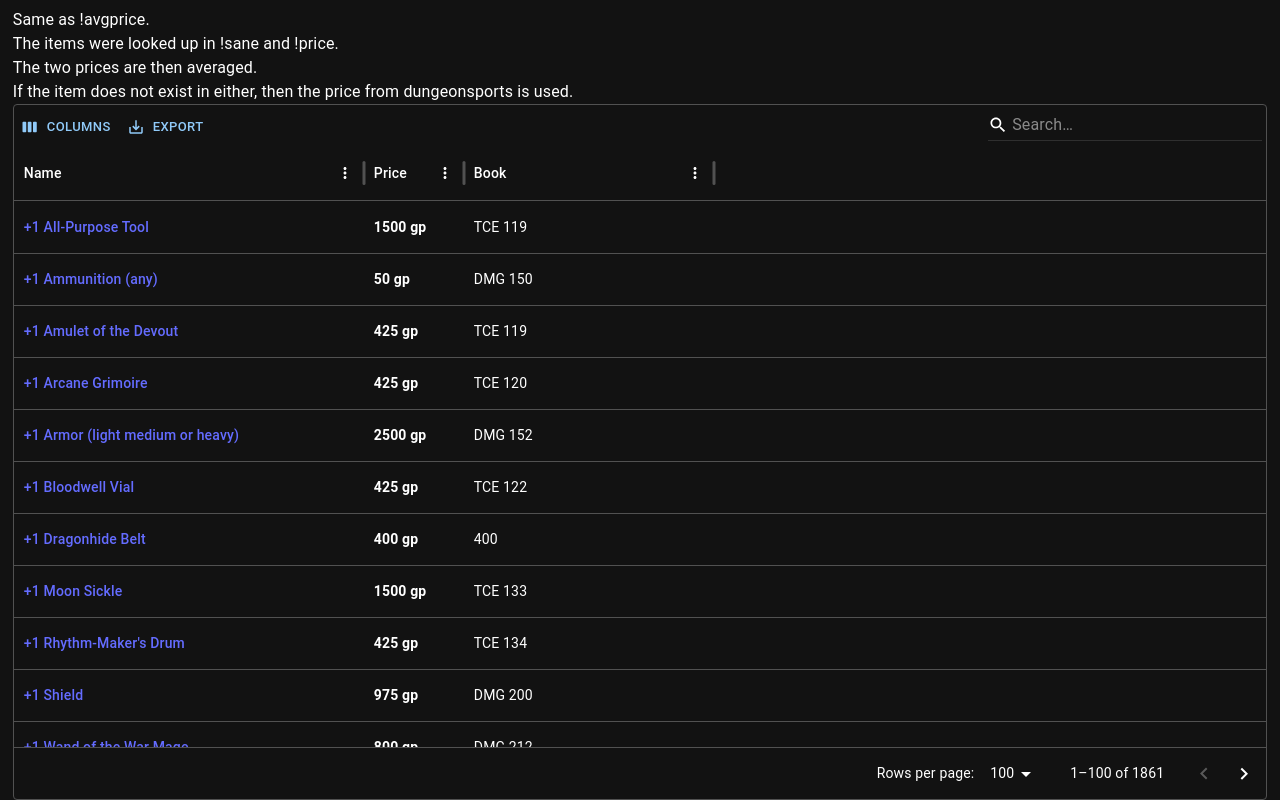
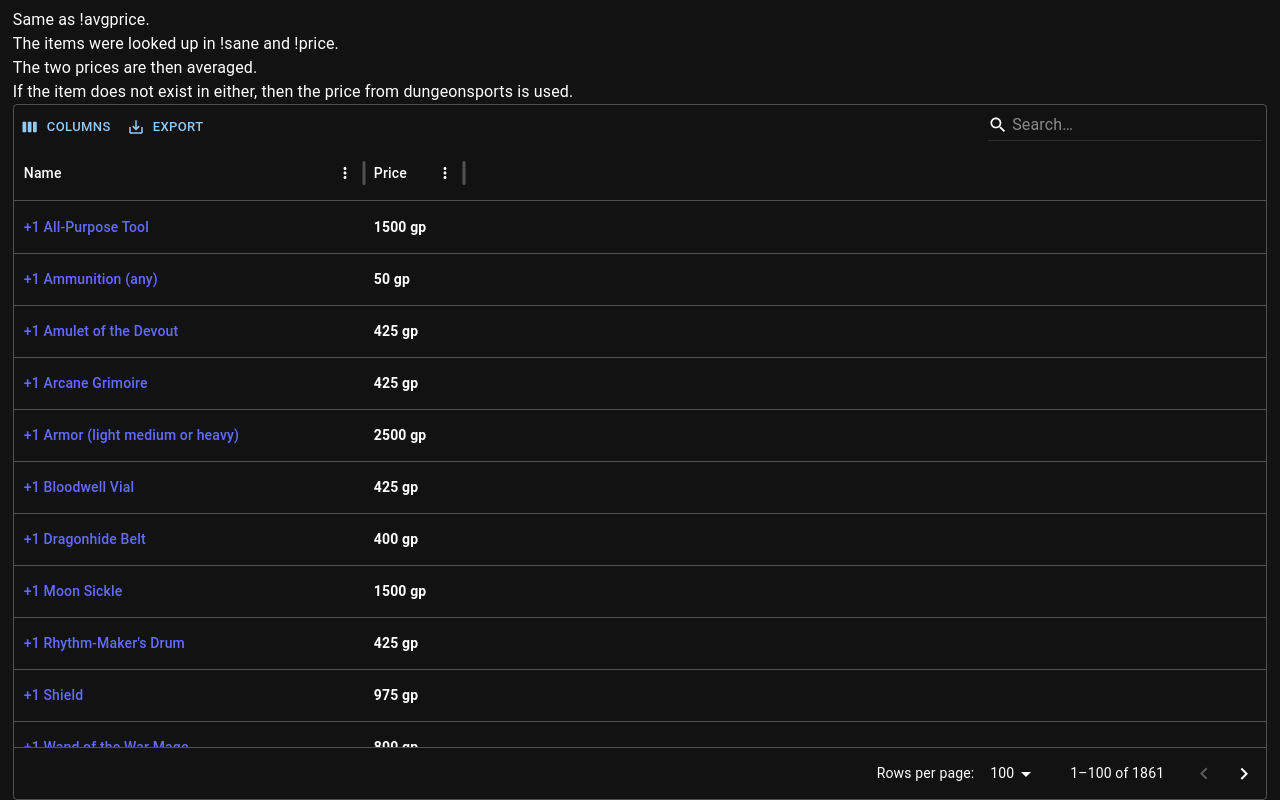
Before and after one commit to edlost113/avgprice, a React (Vite) app in the folder avgprice/: page / in a window 1280 px wide. Built offline with nearby package versions, Linux system fonts and the light colour scheme.

Commit message:
better mobile?

```diff
--- a/avgprice/src/App.tsx
+++ b/avgprice/src/App.tsx
@@ -2,16 +2,28 @@
 import { data } from './data'
 import Box from '@mui/material/Box';
 import { Grid } from './components/Grid'
+import { Mobile } from './components/Mobile'
 import { ThemeProvider, createTheme } from '@mui/material/styles';
 import CssBaseline from '@mui/material/CssBaseline';
+import React, { useEffect, useState } from 'react';
 
 const darkTheme = createTheme({
   palette: {
     mode: 'dark',
   },
 });
+const App = () => {
+  const [isMobile, setIsMobile] = useState(false);
 
-const App = () => {
+  useEffect(() => {
+    const mediaQuery = window.matchMedia('(max-width: 767px)');
+    setIsMobile(mediaQuery.matches);
+
+    const handleResize = () => setIsMobile(mediaQuery.matches);
+    mediaQuery.addEventListener('change', handleResize);
+
+    return () => mediaQuery.removeEventListener('change', handleResize);
+  }, []);
 
   return (
     <ThemeProvider theme={darkTheme}>
@@ -23,8 +35,8 @@
         The two prices are then averaged. <br />
         If the item does not exist in either, then the price from dungeonsports is used. <br />
         </Box>
-        <Grid rows={data} />
-      </Box>
+        {isMobile ? <Grid rows={data} /> : <Mobile rows={data} />}
+        </Box>
     </ThemeProvider>
   )
 }
--- /dev/null
+++ b/avgprice/src/components/Mobile/Mobile.tsx
@@ -0,0 +1,87 @@
+import { DataGrid,GridToolbar } from "@mui/x-data-grid";
+import { encode } from '../../utils'
+import './mobile.css'
+
+export const Mobile = ({ rows }: any) => {
+const columns = [
+  { field: "name", headerName: "Name", width: 350, filterable: true,
+    renderCell: (params: any) => (
+        <a href={`https://www.dndbeyond.com/magic-items?filter-partnered-content=t&filter-search=${encode(params.value)}`} target="_blank" rel="noreferrer">
+                          {params.value}
+                        </a>
+    ),
+  },
+  { field: "priceAverage", headerName: "Price", width: 100,
+    valueGetter: (value: any) => {
+      if (value==0) {
+        return 'unknown';
+      }
+      return `${value}`;
+    },
+    renderCell: (params: any) => (
+      <strong>
+        {params.value} gp
+      </strong>
+    ),
+  },
+  { field: "book", headerName: "Book", width: 250 },
+
+  { field: "priceSane", headerName: "Sane Price", width: 100,
+    valueGetter: (value: any) => {
+      if (value==0) {
+        return 'unknown';
+      }
+      return `${value}`;
+    },
+    renderCell: (params: any) => (
+      <strong>
+        {params.value} gp
+      </strong>
+    ),
+  },
+  { field: "priceMerchant", headerName: "Discerning Merchant Price", width: 200,
+    valueGetter: (value: any) => {
+      if (value==0) {
+        return 'unknown';
+      }
+      return `${value}`;
+    },
+    renderCell: (params: any) => (
+      <strong>
+        {params.value} gp
+      </strong>
+    ),
+  },
+];
+
+function getRowId(row: any) {
+  return row.name;
+}
+
+    return (<>
+        <DataGrid rows={rows}
+          columns={columns}
+          getRowId={getRowId}
+          disableColumnFilter
+          disableDensitySelector
+          disableRowSelectionOnClick
+          slots={{ toolbar: GridToolbar }}
+          initialState={{
+            ...rows.initialState,
+            columns: {
+              ...rows.initialState?.columns,
+              columnVisibilityModel: {
+                priceMerchant: false,
+                priceSane: false,
+                book: false,
+              },
+            },
+          }}
+          slotProps={{
+            toolbar: {
+              showQuickFilter: true,
+            },
+          }}
+          />
+           </>)
+}
--- /dev/null
+++ b/avgprice/src/components/Mobile/index.ts
@@ -0,0 +1 @@
+export * from './Mobile'
```
Also changed, not shown: avgprice/src/components/Mobile/mobile.css (added).
